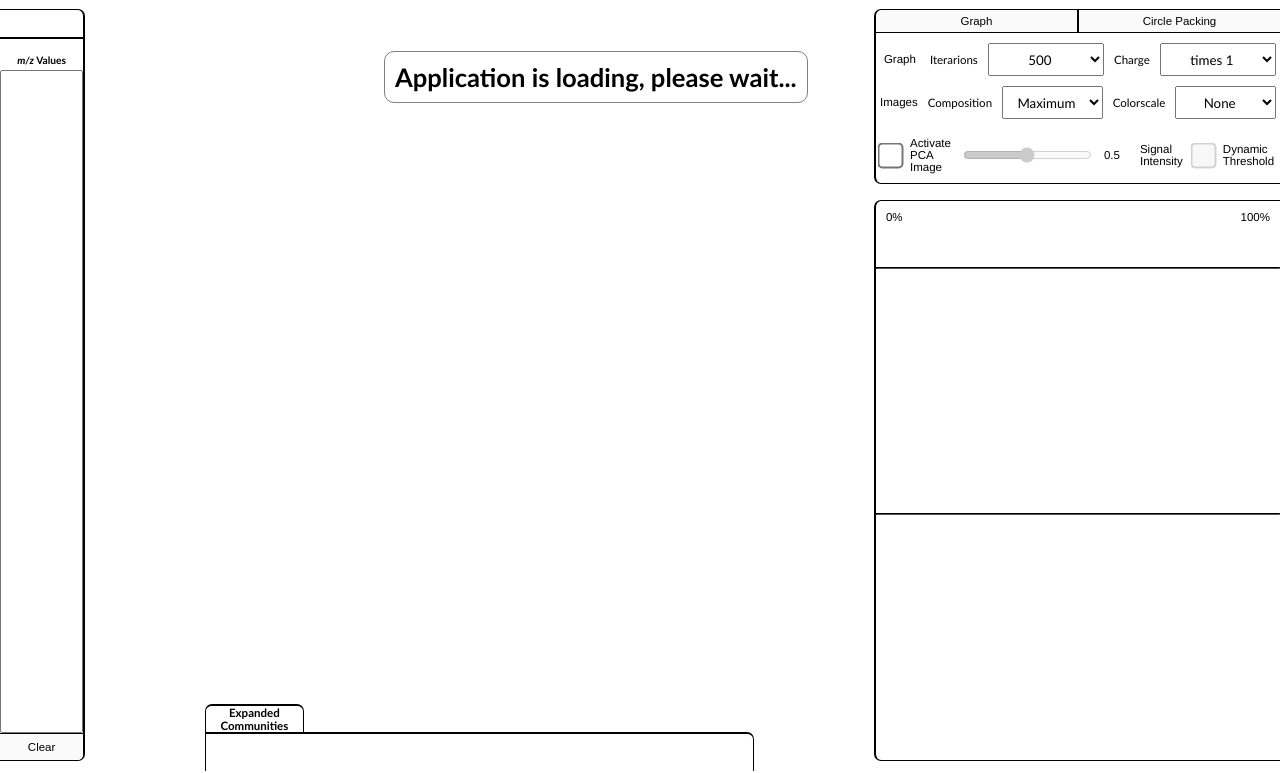
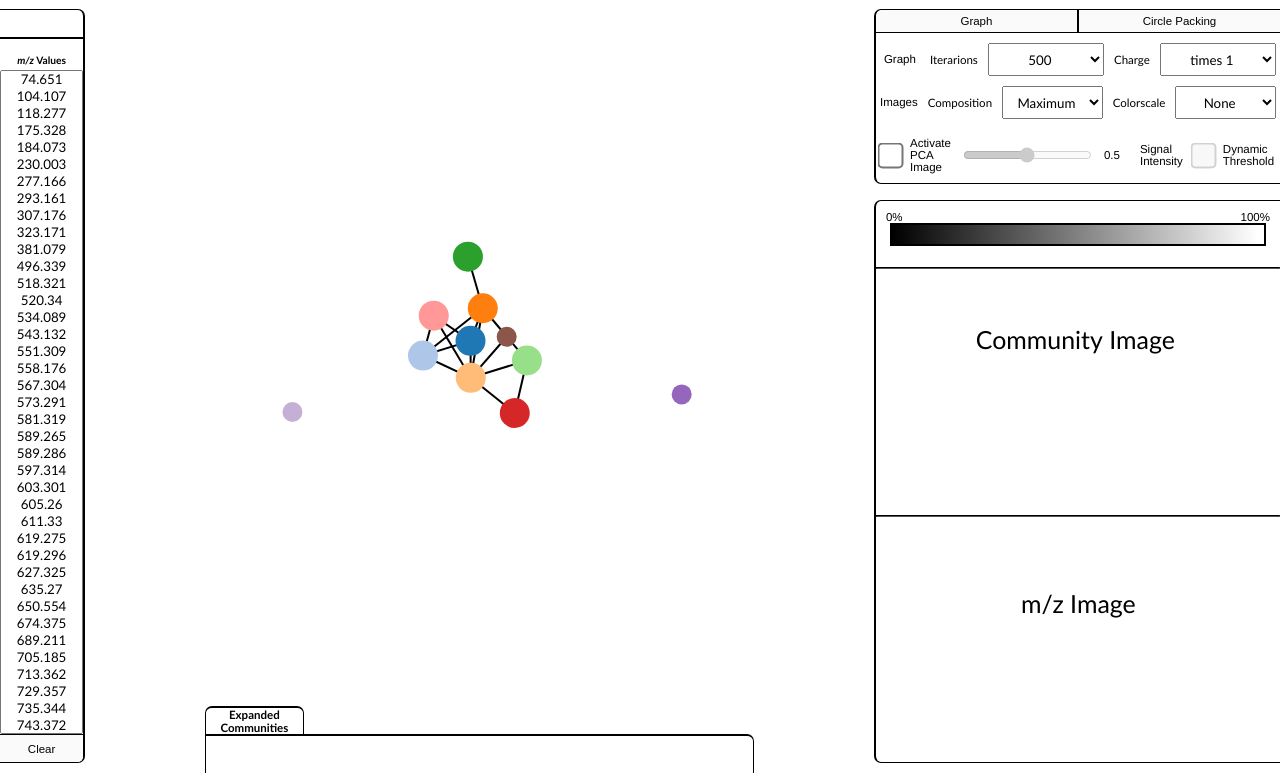
Before and after one commit to Kawue/grine_demo, a plain HTML site: page index.html in a window 1280 px wide. Shown: the part 29-802 px from the top of the page. Drawn offline with Linux system fonts and the light colour scheme; animation ran at ten frames a second.

Commit message:
no message

```diff
--- a/index.html
+++ b/index.html
@@ -139,9 +139,9 @@
 	<script src="init.js"></script>
 	<script type="text/javascript">
 	// First argument is data
-	var dataPath = "/json_files/" + window.location.search.substring(1).split("&")[0].split("=")[1];
+	var dataPath = "/json_files/0.70854_barley.json";
 	// second argument is image folder
-	var msiImagePath = "/msi_images/" + window.location.search.substring(1).split("&")[1].split("=")[1] + "/";
+	var msiImagePath = "/msi_images/barley_101_singlescale/";
 
 	//Set radius for community nodes
 	var cNodeRadius = 15;
```
Also changed, not shown: index_server.html (renamed from index_barley.html, +2 -2 lines).
